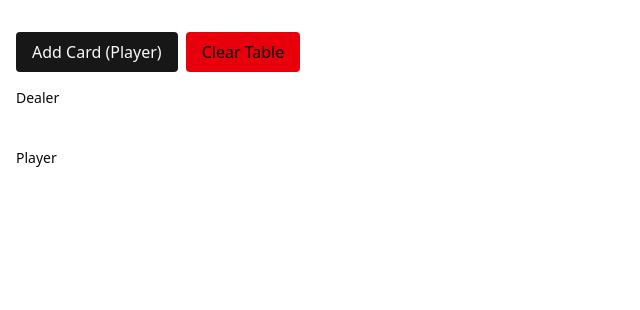
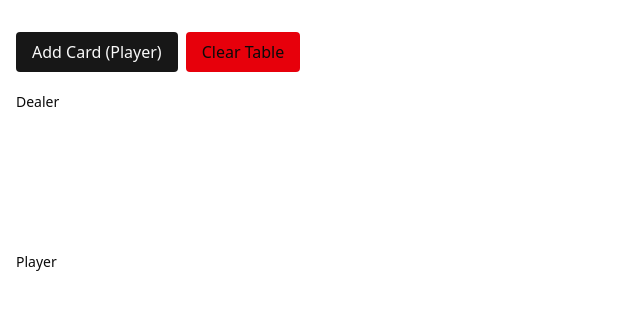
Before and after one commit to devinramsammy/blackjack-model-tester, a Next.js app: page / in a window 1280 px wide. Shown: the top 310 px of the page, without its empty margins (0-640 px from the left). Built offline with nearby package versions, Linux system fonts and the light colour scheme.

Commit message:
change orientation of animation and have cards exit right to left

```diff
--- a/components/blackjack-table.tsx
+++ b/components/blackjack-table.tsx
@@ -13,36 +13,29 @@ export function BlackjackTable({
   playerCards = [],
 }: BlackjackTableProps) {
   return (
-    <div className="flex flex-col gap-8">
-      <div>
-        <div className="text-sm mb-2">Dealer</div>
-        <div className="flex gap-2">
+    <div className="flex flex-col gap-12">
+      <div className="flex items-start gap-6">
+        <div className="text-sm font-medium w-20 flex-shrink-0 pt-1">
+          Dealer
+        </div>
+        <div className="flex-1 min-h-[7rem]">
+          <div className="flex gap-2 flex-wrap">
             <AnimatePresence mode="popLayout">
               {dealerCards.map((card, i) => (
                 <motion.div
                   key={`${card.value}-${card.suite}-${i}`}
-                initial={{ opacity: 0, scale: 0.5, x: -20 }}
-                animate={{ opacity: 1, scale: 1, x: 0 }}
-                exit={{ opacity: 0, scale: 0.5 }}
-                transition={{ duration: 0.3, delay: i * 0.1 }}
-              >
-                <BlackjackCard value={card.value} suite={card.suite} />
-              </motion.div>
-            ))}
-          </AnimatePresence>
-        </div>
-      </div>
-      <div>
-        <div className="text-sm mb-2">Player</div>
-        <div className="flex gap-2">
-          <AnimatePresence mode="popLayout">
-            {playerCards.map((card, i) => (
-              <motion.div
-                key={`${card.value}-${card.suite}-${i}`}
-                initial={{ opacity: 0, scale: 0.5, x: -20 }}
-                animate={{ opacity: 1, scale: 1, x: 0 }}
-                exit={{ opacity: 0, scale: 0.5 }}
-                transition={{ duration: 0.3, delay: i * 0.1 }}
+                  initial={{ opacity: 0, scale: 0.5 }}
+                  animate={{ opacity: 1, scale: 1 }}
+                  exit={{
+                    opacity: 0,
+                    scale: 0.5,
+                    x: -100,
+                  }}
+                  transition={{
+                    duration: 0.15,
+                    delay: (dealerCards.length - i - 1) * 0.05,
+                  }}
+                  layout
                 >
                   <BlackjackCard value={card.value} suite={card.suite} />
                 </motion.div>
@@ -51,5 +44,37 @@ export function BlackjackTable({
           </div>
         </div>
       </div>
+
+      <div className="flex items-start gap-6">
+        <div className="text-sm font-medium w-20 flex-shrink-0 pt-1">
+          Player
+        </div>
+        <div className="flex-1 min-h-[7rem]">
+          <div className="flex gap-2 flex-wrap">
+            <AnimatePresence mode="popLayout">
+              {playerCards.map((card, i) => (
+                <motion.div
+                  key={`${card.value}-${card.suite}-${i}`}
+                  initial={{ opacity: 0, scale: 0.5 }}
+                  animate={{ opacity: 1, scale: 1 }}
+                  exit={{
+                    opacity: 0,
+                    scale: 0.5,
+                    x: -100,
+                  }}
+                  transition={{
+                    duration: 0.15,
+                    delay: (playerCards.length - i - 1) * 0.05,
+                  }}
+                  layout
+                >
+                  <BlackjackCard value={card.value} suite={card.suite} />
+                </motion.div>
+              ))}
+            </AnimatePresence>
+          </div>
+        </div>
+      </div>
+    </div>
   );
 }
```
Lines whose indentation alone changed are shown as unchanged.
